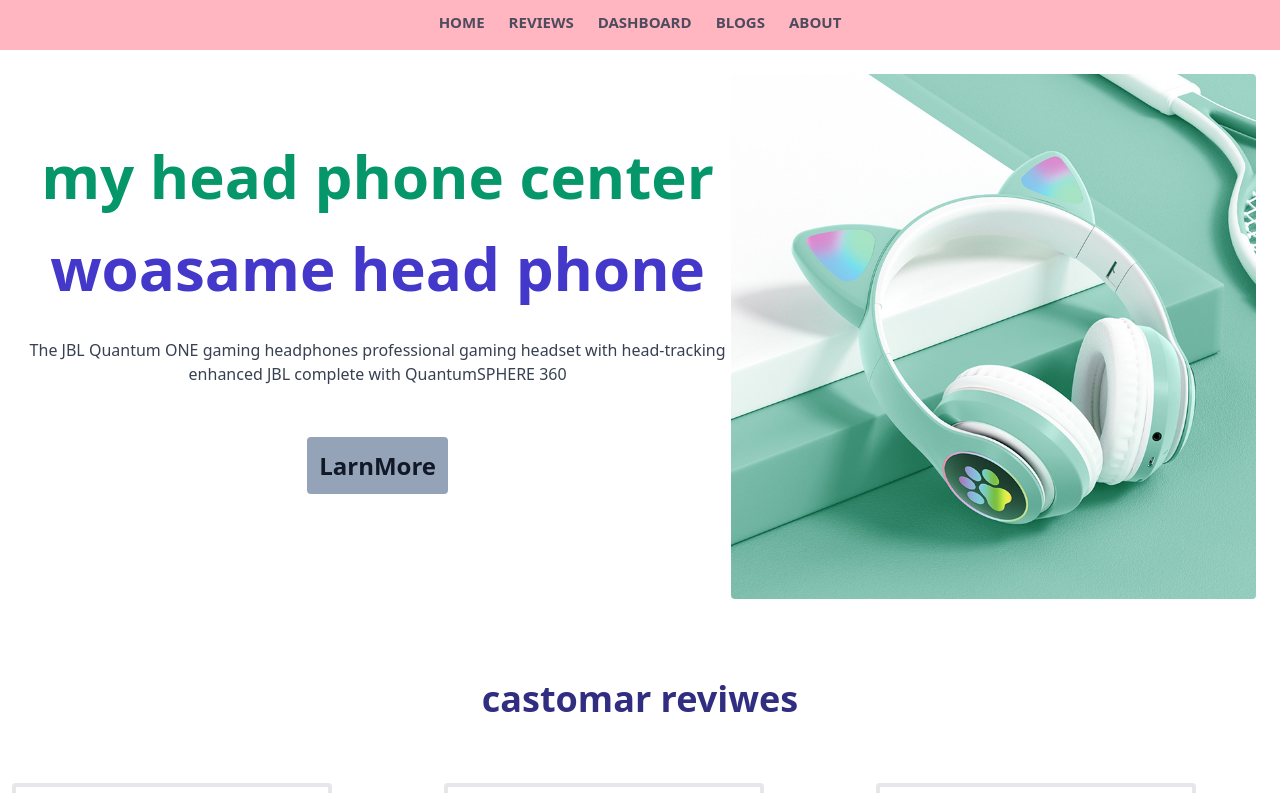
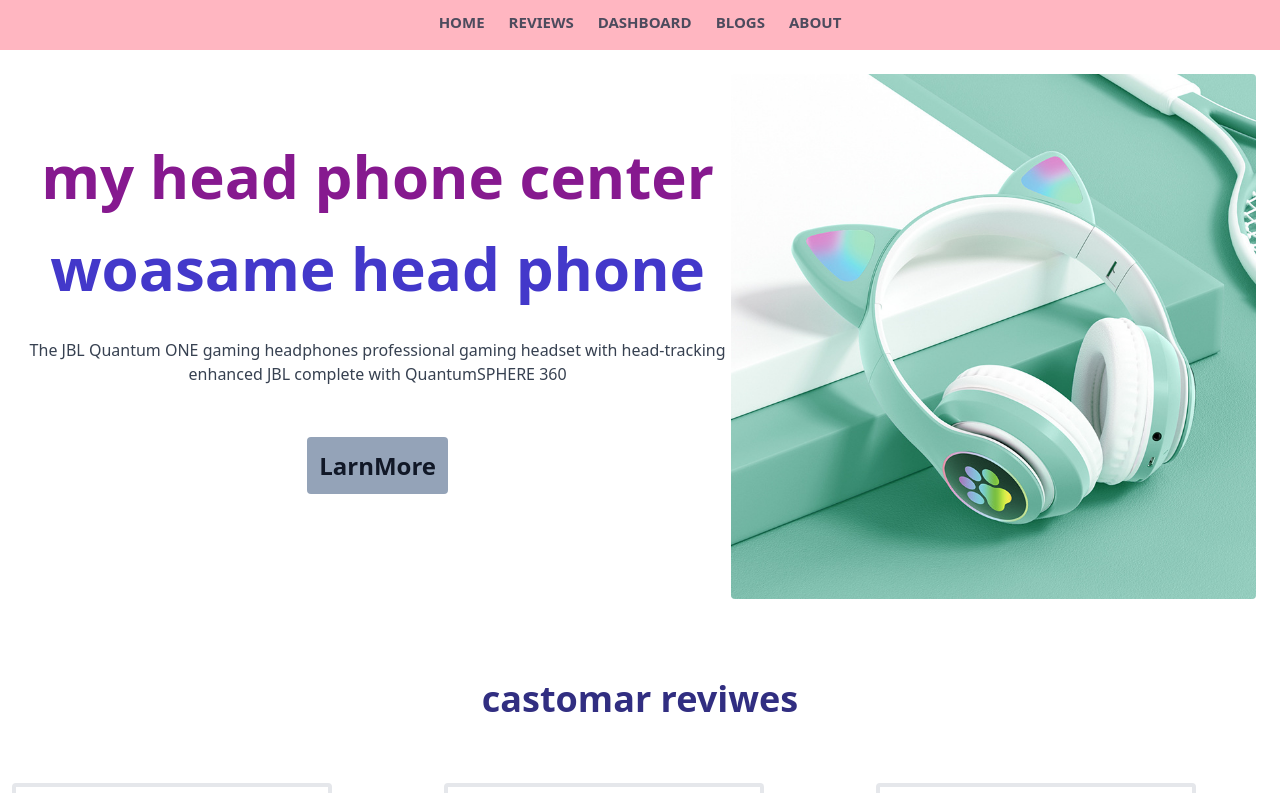
Before and after one commit to Golap-Mostofa/product-analysis-website, a React (Create React App) app: page / in a window 1280 px wide. Shown: the top 793 px of the page. Built offline with nearby package versions, Linux system fonts and the light colour scheme; grey boxes are pictures that could not be loaded; the HTML template or start-up script is replaced by a standard one.

Commit message:
readme file

```diff
--- a/public/index.html
+++ b/public/index.html
@@ -24,7 +24,7 @@
       work correctly both with client-side routing and a non-root public URL.
       Learn how to configure a non-root public URL by running `npm run build`.
     -->
-    <title>React App</title>
+    <title>HeadPhone review</title>
   </head>
   <body>
     <noscript>You need to enable JavaScript to run this app.</noscript>
--- a/src/components/Home/Home.js
+++ b/src/components/Home/Home.js
@@ -14,7 +14,7 @@ const Home = () => {
         <div>
             <div className='flex justify-between  m-6'>
                 <div className='mt-12'>
-                    <h1 className='text-6xl font-bold text-emerald-600 mt-6'> my head phone center</h1>
+                    <h1 className='text-6xl font-bold text-fuchsia-800 mt-6'> my head phone center</h1>
                     <h1 className='text-6xl font-bold text-indigo-700 mt-8'> woasame head phone </h1>
 
                     <p className='text-center mt-10 w-50 text-gray-700  font-sans'>
```
Also changed, not shown: 2 other files (tests, documents, lock files or other folders).
